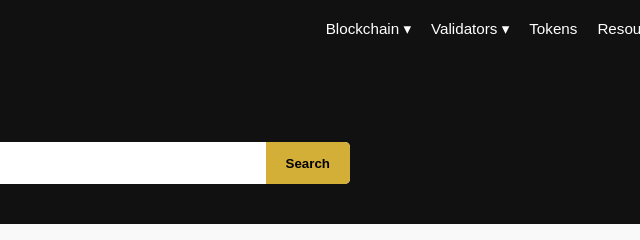
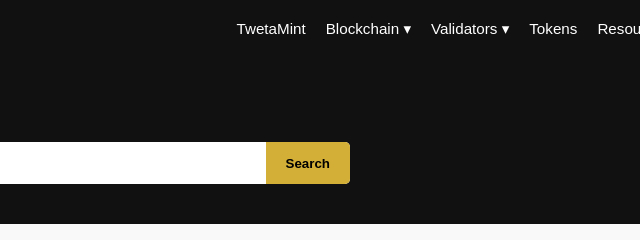
Before and after one commit to samnewdich/twetascan, a plain HTML site: page details.html in a window 1280 px wide. Shown: the top 240 px of the page, 640-1280 px from the left. Drawn offline with nearby package versions, Linux system fonts and the light colour scheme.

Commit message:
Add TwetaMint link to navigation
Added a link to TwetaMint in the navigation menu.

```diff
--- a/details.html
+++ b/details.html
@@ -332,6 +332,11 @@
 
   <nav>
     <div class="dropdown">
+      <a href="https://twetamint.vercel.app" style="text-decoration:none; cursor:pointer;">TwetaMint</a>
+    </div>
+
+
+    <div class="dropdown">
       <a>Blockchain ▾</a>
       <div class="dropdown-content">
         <a href="#">Blocks</a>
@@ -354,6 +359,7 @@
 </header>
 
 <div id="mobileMenu">
+  <a href="https://twetamint.vercel.app" style="text-decoration:none; cursor:pointer;">TwetaMint</a>
   <a href="#">Blockchain</a>
   <a href="#">Validators</a>
   <a href="#">Tokens</a>
```
